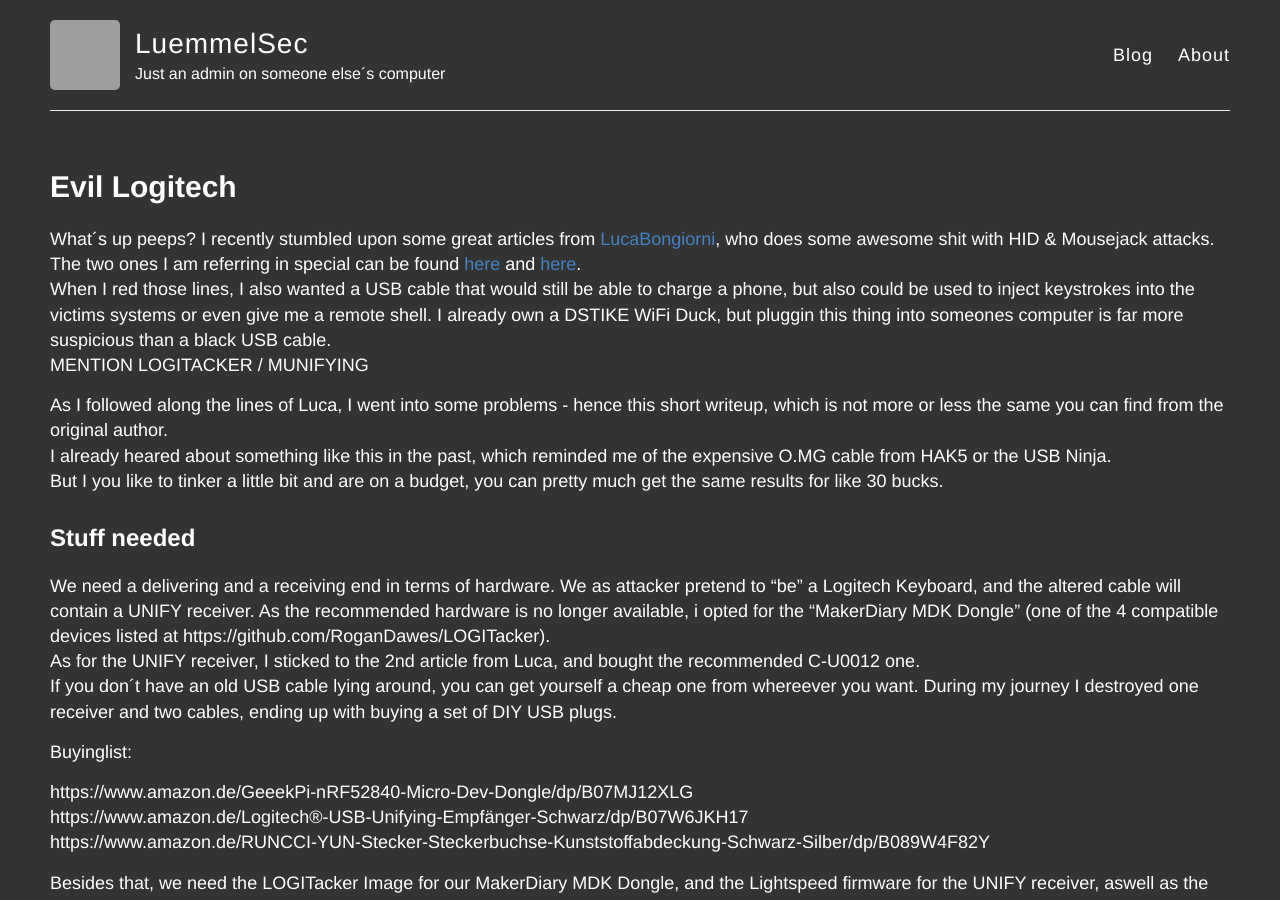
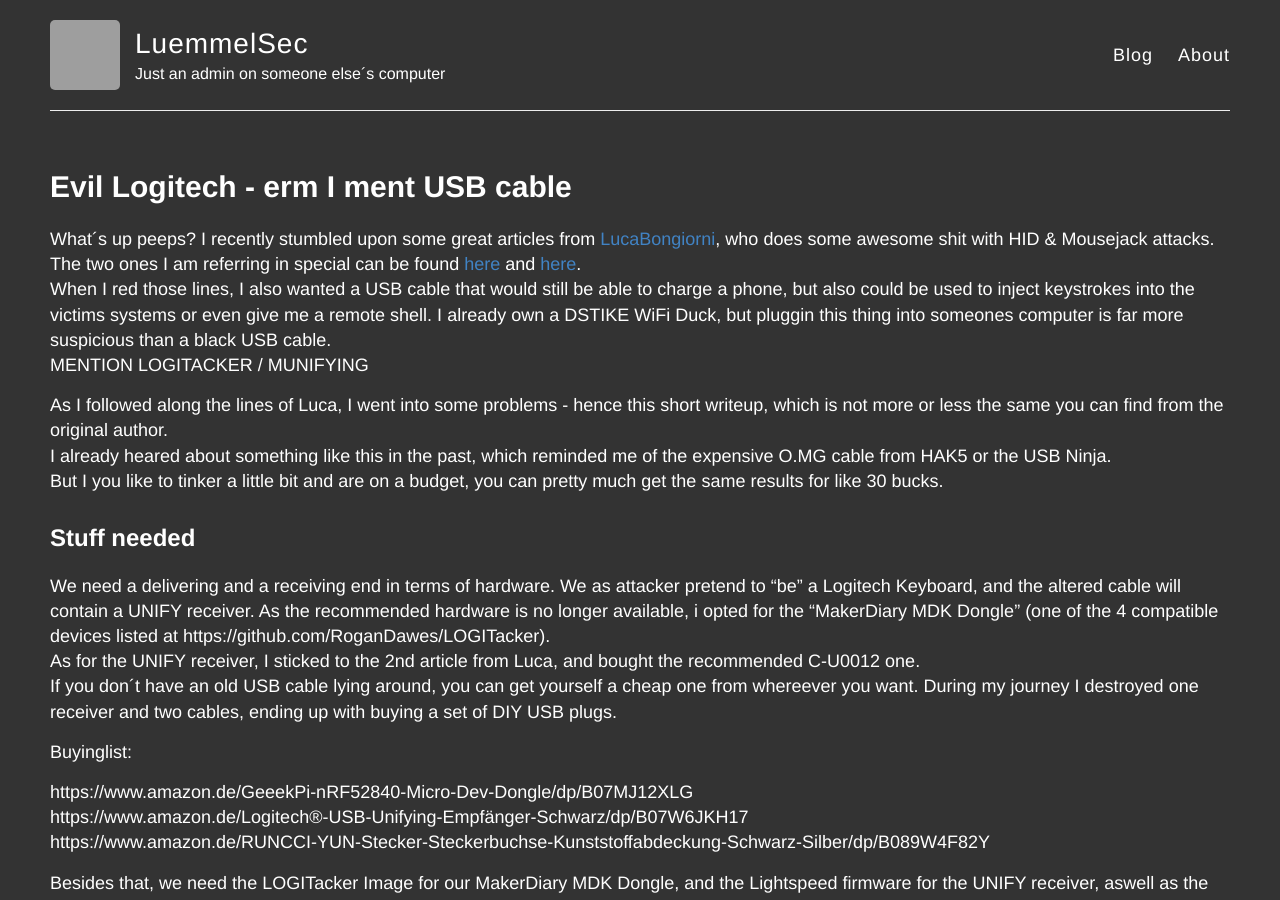
Before and after one commit to LuemmelSec/LuemmelSec.github.io, a Jekyll site: the page built from _posts/2021-05-15-Building-An-Evil-Keyboard.md, in a window 1280 px wide and 900 px high. Built offline with Jekyll 4.4.1, drawn with Linux system fonts in a browser that asks for light colours; grey boxes are pictures that could not be loaded.

Commit message:
Update 2021-05-15-Building-An-Evil-Keyboard.md

```diff
--- a/_posts/2021-05-15-Building-An-Evil-Keyboard.md
+++ b/_posts/2021-05-15-Building-An-Evil-Keyboard.md
@@ -1,6 +1,6 @@
 ---
 layout: post
-title: Evil Logitech
+title: Evil Logitech - erm I ment USB cable
 ---
 
 What´s up peeps?
```
